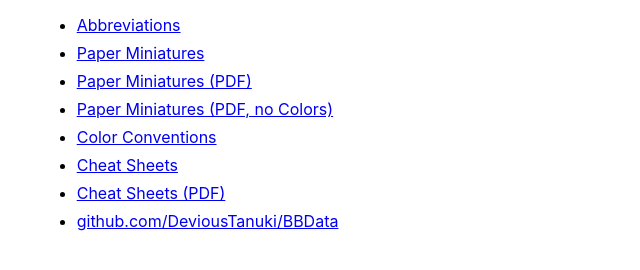
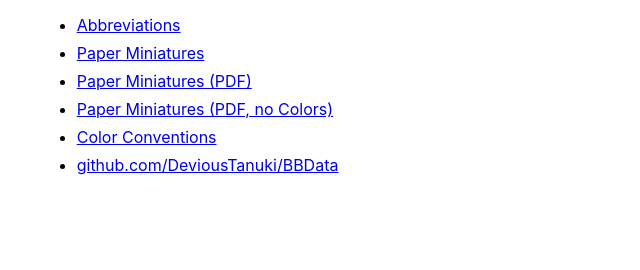
Before and after one commit to DeviousTanuki/BBData, an Eleventy site: page src/11ty/index.njk in a window 1280 px wide. Shown: the part 204-474 px from the top of the page, without its empty margins (4-644 px from the left). Built offline with nearby package versions, Linux system fonts and the light colour scheme; Eleventy itself is replaced by a stand-in of ours; files that its build step writes are made by us from their sources; no server answers; what json5 would draw is missing.

Commit message:
Remove Cheat Sheets

```diff
--- a/src/11ty/index.njk
+++ b/src/11ty/index.njk
@@ -10,8 +10,6 @@ layout: base.njk
 <li><a href="paper_miniatures/paper_miniatures.pdf">Paper Miniatures (PDF)</a></li>
 <li><a href="paper_miniatures/paper_miniatures.pdf?no_color">Paper Miniatures (PDF, no Colors)</a></li>
 <li><a href="color_conventions/">Color Conventions</a></li>
-<li><a href="cheat_sheets/">Cheat Sheets</a></li>
-<li><a href="cheat_sheets/cheat_sheets.pdf">Cheat Sheets (PDF)</a></li>
 <li><a href="https://github.com/DeviousTanuki/BBData">github.com/DeviousTanuki/BBData</a></li>
 </ul>
 </main>
```
